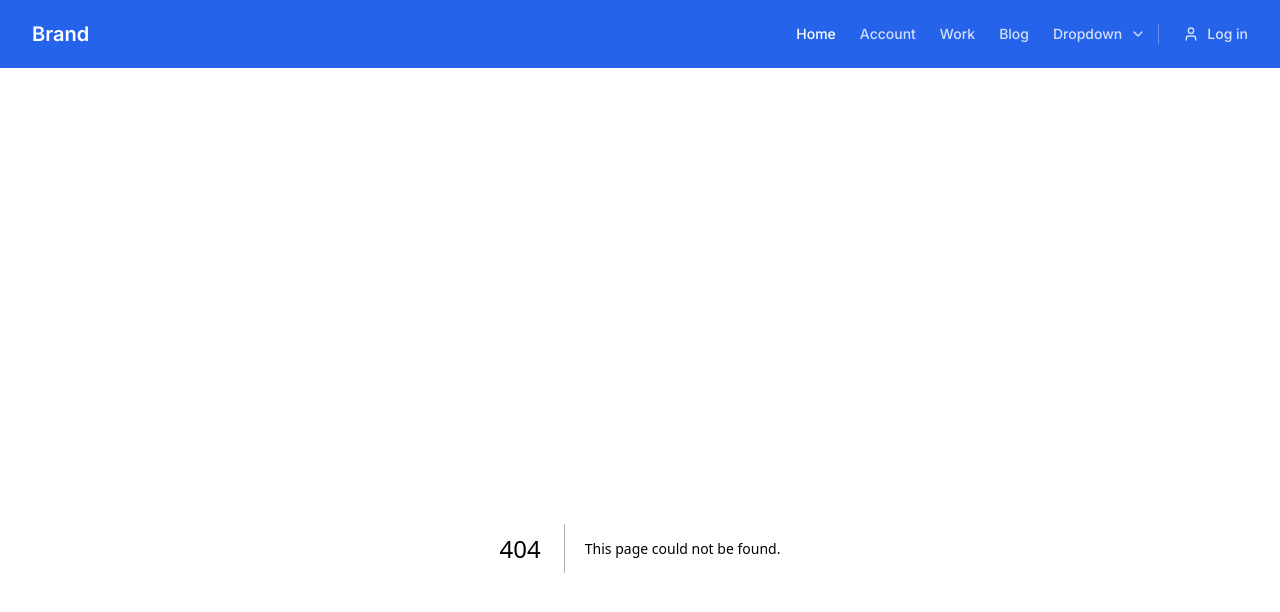
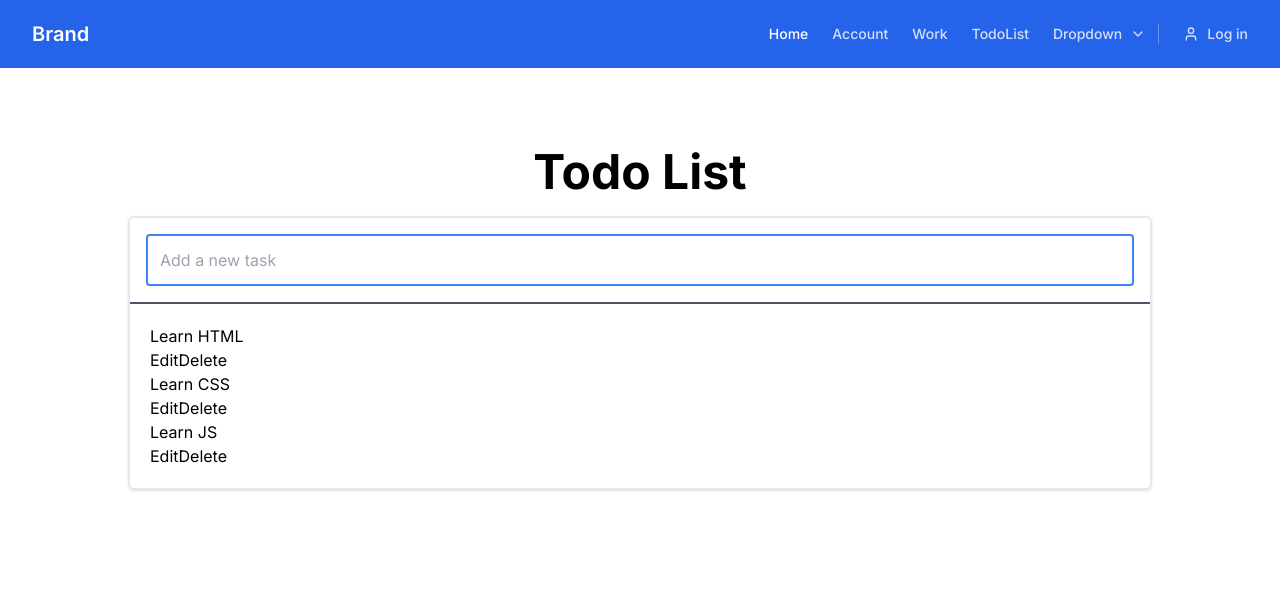
Before and after one commit to JasimDAce/frontend, a Next.js app: page /todo-list in a window 1280 px wide. Before the commit this address had no page. Shown: the top 612 px of the page. Built offline with nearby package versions, Linux system fonts and the light colour scheme.

Commit message:
I have used States and event Handling

```diff
--- /dev/null
+++ b/src/app/todo-list/page.jsx
@@ -0,0 +1,58 @@
+'use client';
+import React, { useState } from "react";
+
+//TODO: hooks are used to manage the state just like butterfly life cycle
+//This is an event
+
+//const [num, setNum] = useState(10);
+
+
+//FIXME: first value is used to read and second value is used to update first
+// const addTask = (e) => {
+//  //   console.log(e.code);
+//     //code tells which key is pressed
+//     if(e.code === 'Enter'){
+// num = e.target.value;
+//     }
+// }
+
+//FIXME:basically react donot allow to change the value on event so thats why we use states or if you want to display any updates on UI you have to state
+
+const TodoList = () => {
+    const [taskList, setTaskList] = useState([
+        {text: 'Learn HTML',complete: false,createAt: new Date()},
+        {text: 'Learn CSS',complete: false,createAt: new Date()},
+        {text: 'Learn JS',complete: false,createAt: new Date()},
+    ]);
+  return (
+    <div className="max-w-[80%] mx-auto">
+
+      <h1 className="text-5xl font-bold text-center">Todo List</h1>
+      <div className="border-2 rounded-md shadow mt-5">
+        <div className="border-b-2 border-gray-600 p-4 ">
+          <input
+            className="border-2 border-blue-500 rounded p-3 w-full"
+            type="text"
+            placeholder="Add a new task"
+
+          />
+        </div>
+
+        <div className="p-5">
+{
+    taskList.map((task,index) => {return  <div key={index}>
+                <p>{task.text}</p>
+                <div>
+                    <button>Edit</button>
+                    <button>Delete</button>
+                </div>
+            </div>
+        })
+}
+        </div>
+      </div>
+    </div>
+  );
+};
+
+export default TodoList;
--- a/src/components/Navbar.jsx
+++ b/src/components/Navbar.jsx
@@ -85,12 +85,12 @@ const Navbar = () => {
             >
               Work
             </a>
-            <a
+            <Link
               className="py-3 ps-px sm:px-3 font-medium text-white/80 hover:text-white"
-              href="#"
+              href="/todo-list"
             >
-              Blog
-            </a>
+              TodoList
+            </Link>
             <div className="hs-dropdown [--strategy:static] sm:[--strategy:fixed] [--adaptive:none] sm:[--trigger:hover] py-3 ps-px sm:px-3">
               <button
                 type="button"
@@ -147,12 +147,12 @@ const Navbar = () => {
                     >
                       About
                     </a>
-                    <a
+                    <Link
                       className="flex items-center gap-x-3.5 py-2 px-3 rounded-lg text-sm text-gray-800 hover:bg-gray-100 focus:ring-2 focus:ring-blue-500 dark:text-neutral-400 dark:hover:bg-neutral-700 dark:hover:text-neutral-300"
-                      href="#"
+                      href="/todo-list"
                     >
-                      Downloads
-                    </a>
+                      TodoList
+                    </Link>
                     <a
                       className="flex items-center gap-x-3.5 py-2 px-3 rounded-lg text-sm text-gray-800 hover:bg-gray-100 focus:ring-2 focus:ring-blue-500 dark:text-neutral-400 dark:hover:bg-neutral-700 dark:hover:text-neutral-300"
                       href="#"
```
